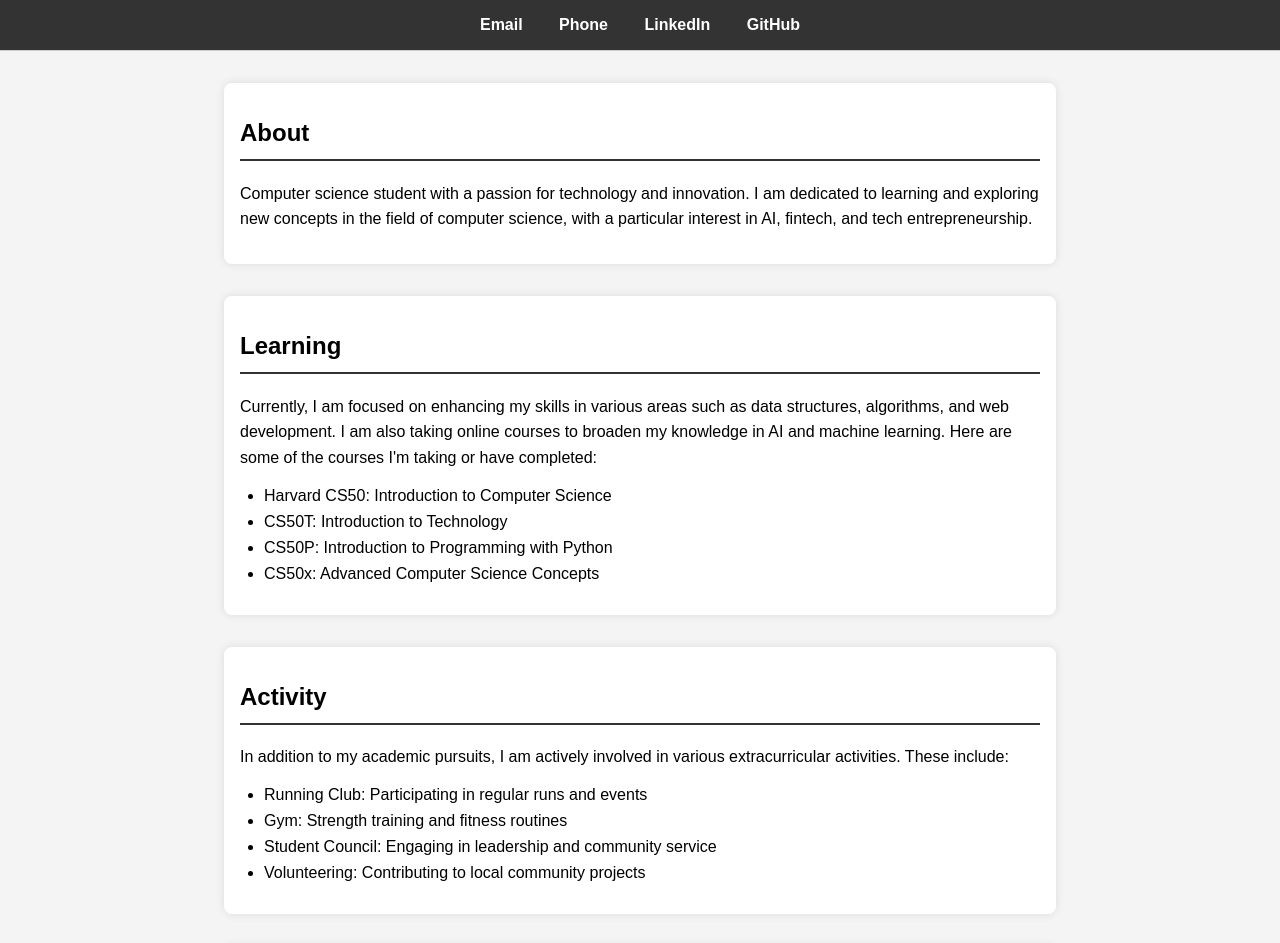
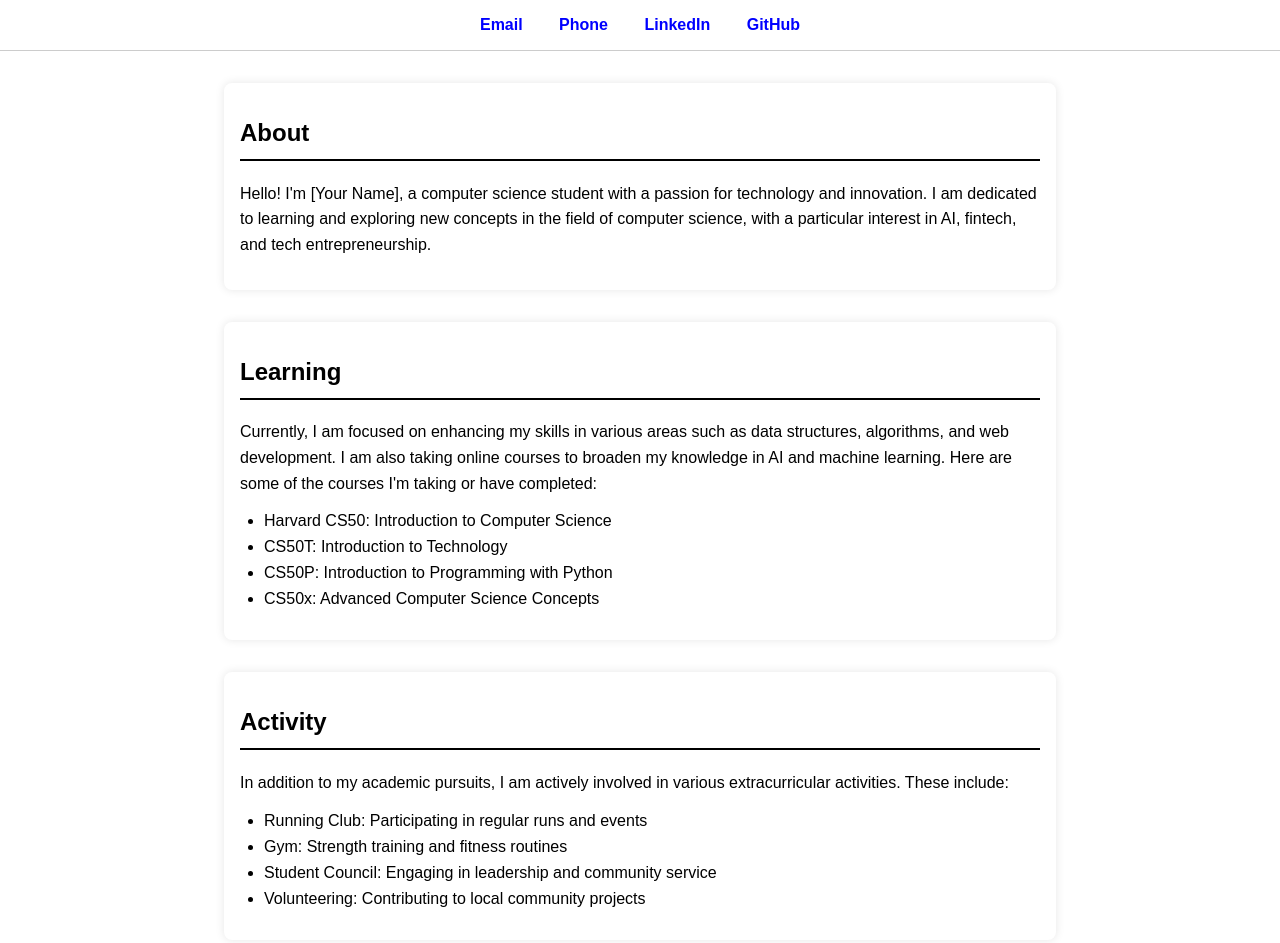
Before and after one commit to hanniganalderson/hanniganalderson.github.io, a plain HTML site: page index.html in a window 1280 px wide. Shown: the top 943 px of the page. Drawn offline with Linux system fonts and the light colour scheme.

Commit message:
Update index.html

```diff
--- a/index.html
+++ b/index.html
@@ -5,53 +5,19 @@
     <meta charset="UTF-8">
     <meta name="viewport" content="width=device-width, initial-scale=1.0">
     <title>My Personal Website</title>
-    <style>
-        body {
-            font-family: Arial, sans-serif;
-            margin: 0;
-            padding: 0;
-            background-color: #f4f4f4;
-        }
-        header {
-            background-color: #333;
-            color: white;
-            padding: 1em 0;
-            text-align: center;
-        }
-        header a {
-            color: white;
-            text-decoration: none;
-            margin: 0 1em;
-        }
-        section {
-            margin: 2em auto;
-            max-width: 800px;
-            padding: 1em;
-            background-color: white;
-            border-radius: 8px;
-            box-shadow: 0 0 10px rgba(0, 0, 0, 0.1);
-        }
-        h2 {
-            border-bottom: 2px solid #333;
-            padding-bottom: 0.5em;
-        }
-        p {
-            line-height: 1.6;
-        }
-    </style>
 </head>
 <body>
 
 <header>
     <a href="mailto:youremail@example.com">Email</a>
-    <a href="tel:+5413501534">Phone</a>
-    <a href="https://www.linkedin.com/in/hannigan-alderson-354662309/" target="_blank">LinkedIn</a>
-    <a href="https://github.com/hanniganalderson" target="_blank">GitHub</a>
+    <a href="tel:+1234567890">Phone</a>
+    <a href="https://www.linkedin.com/in/yourprofile" target="_blank">LinkedIn</a>
+    <a href="https://github.com/yourusername" target="_blank">GitHub</a>
 </header>
 
 <section id="about">
     <h2>About</h2>
-    <p>Computer science student with a passion for technology and innovation. I am dedicated to learning and exploring new concepts in the field of computer science, with a particular interest in AI, fintech, and tech entrepreneurship.</p>
+    <p>Hello! I'm [Your Name], a computer science student with a passion for technology and innovation. I am dedicated to learning and exploring new concepts in the field of computer science, with a particular interest in AI, fintech, and tech entrepreneurship.</p>
 </section>
 
 <section id="learning">
```
